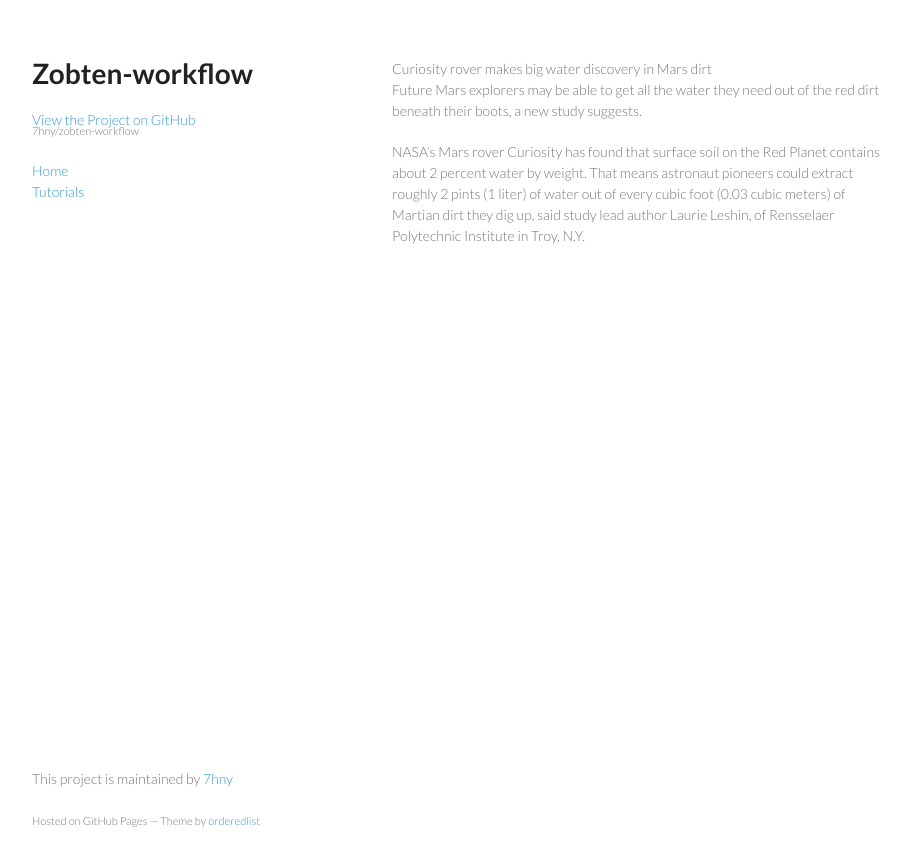
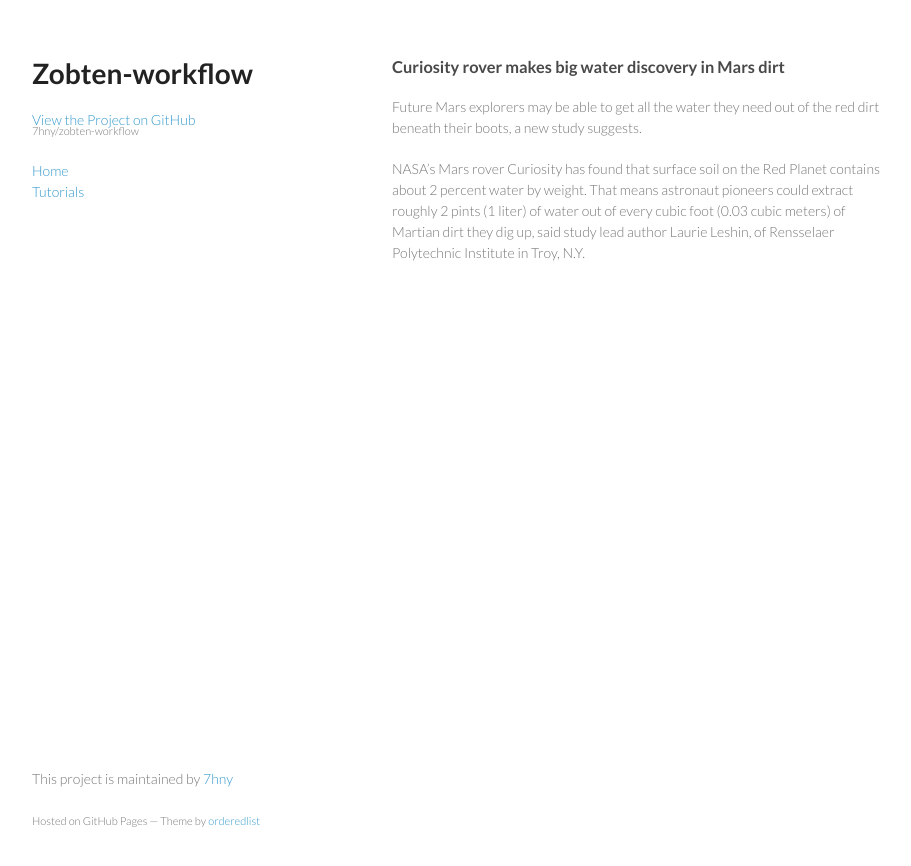
Before and after one commit to 7hny/zobten-workflow, a Jekyll site: the page built from _posts/tutorials/2013-09-26-water-in-martian-dirt.md, in a window 1280 px wide. Shown: the top 866 px of the page, without its empty margins (178-1089 px from the left). Built offline with Jekyll 4.4.1, drawn with Linux system fonts in a browser that asks for light colours; Markdown is read by kramdown in place of the engine named in the settings.

Commit message:
Layout update

```diff
--- a/_layouts/tutorial.html
+++ b/_layouts/tutorial.html
@@ -1,5 +1,5 @@
 ---
 layout: default
 ---
-{{page.title}}
+<h3>{{page.title}}</h3>
 {{content}}
```
